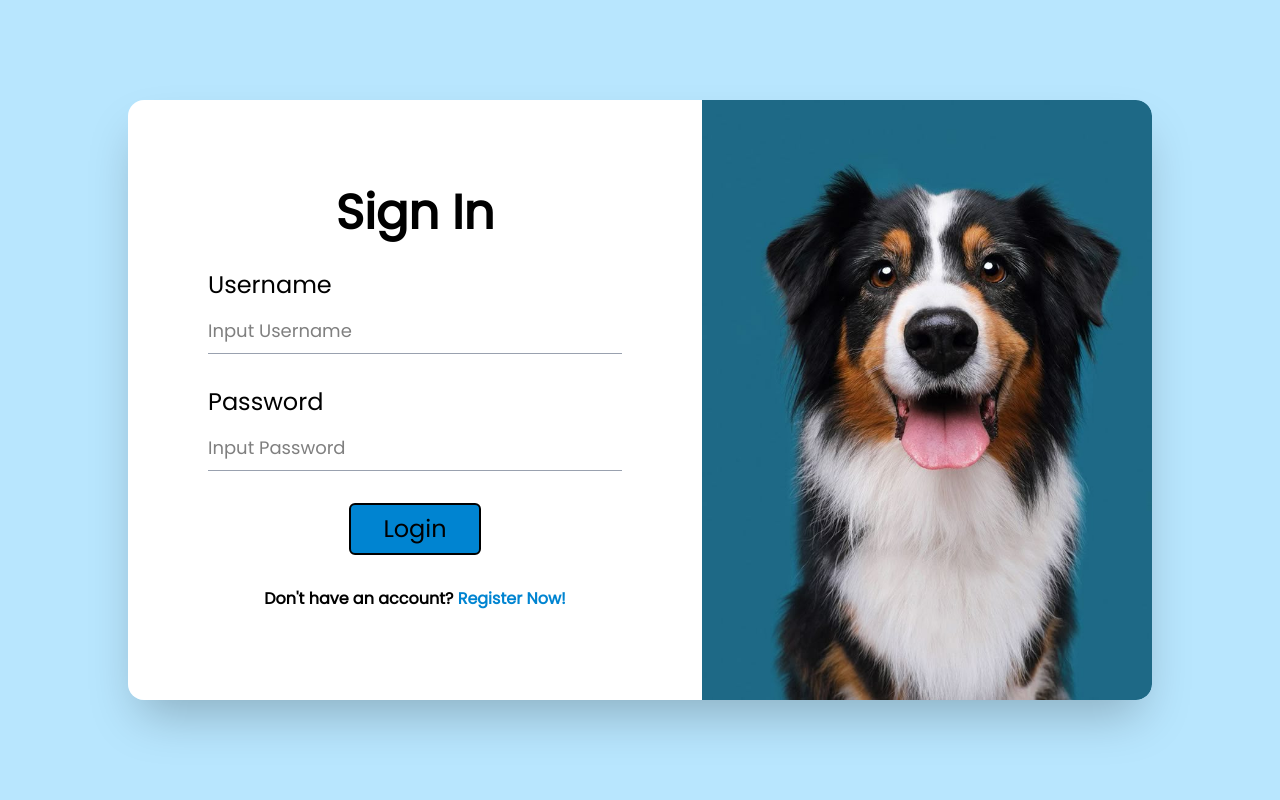
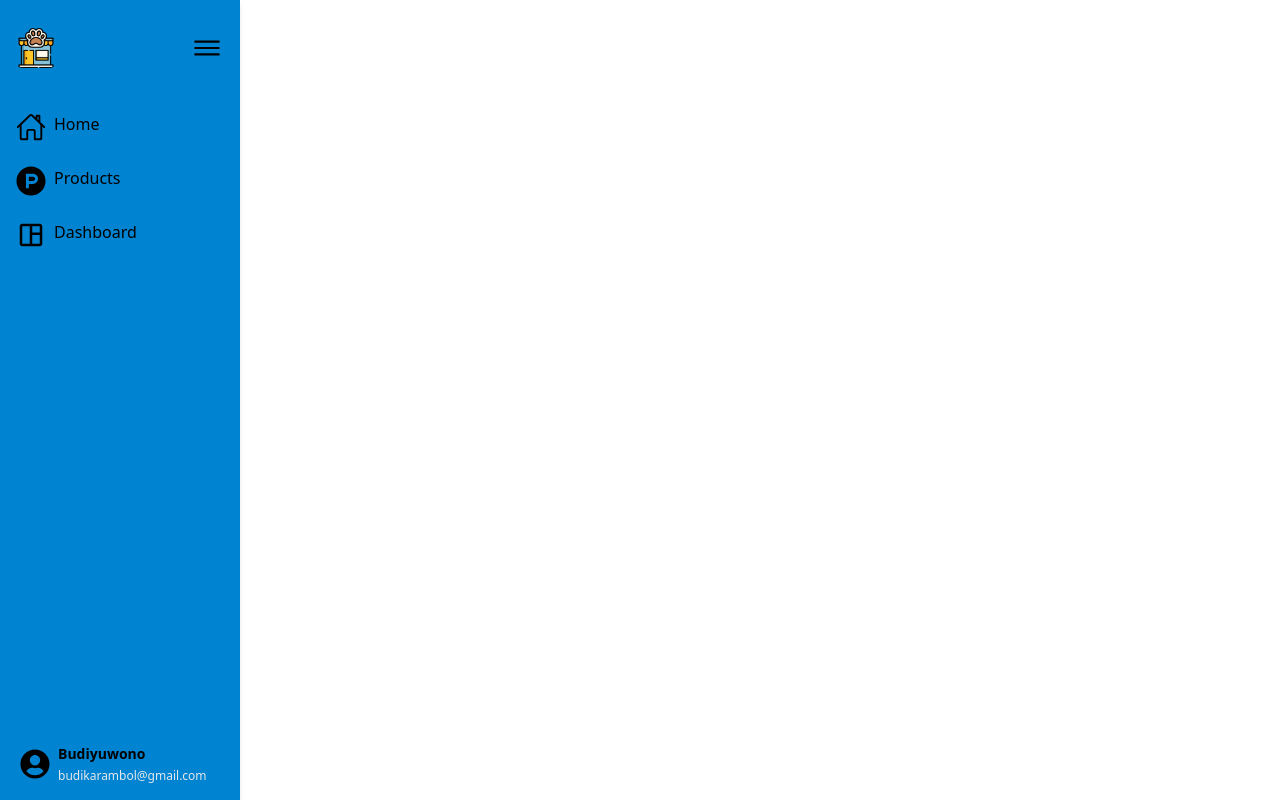
Before and after one commit to aknaaaaa/cemoets-pets, a React (Vite) app: page / in a window 1280 px wide. Built offline with nearby package versions, Linux system fonts and the light colour scheme.

Commit message:
Add files via upload

```diff
--- a/src/App.tsx
+++ b/src/App.tsx
@@ -1,8 +1,9 @@
 import SignIn from "./Components/SignIn";
 import SignUp from "./Components/SignUp";
+import Sidebar from "./Components/Sidebar";
 
 function App() {
-  return <SignUp />;
+  return <Sidebar />;
 }
 
 export default App;
--- /dev/null
+++ b/src/Components/Sidebar.tsx
@@ -0,0 +1,86 @@
+import { useState } from "react";
+import logo from "../assets/pet-shop.png";
+import { IoIosMenu } from "react-icons/io";
+import { IoHomeOutline } from "react-icons/io5";
+import { FaProductHunt } from "react-icons/fa";
+import { MdOutlineSpaceDashboard } from "react-icons/md";
+import { FaUserCircle } from "react-icons/fa";
+
+const menuItems = [
+  {
+    icons: <IoHomeOutline size={30} />,
+    label: "Home",
+  },
+  {
+    icons: <FaProductHunt size={30} />,
+    label: "Products",
+  },
+  {
+    icons: <MdOutlineSpaceDashboard size={30} />,
+    label: "Dashboard",
+  },
+];
+
+function Sidebar() {
+  const [open, setOpen] = useState(true);
+
+  return (
+    <nav
+      className={`shadow-md h-screen p-2 bg-sky-600 flex flex-col justify-between duration-500 ${
+        open ? "w-60" : "w-16"
+      }`}
+    >
+      <div>
+        <div className="px-2 py-2 h-20 flex items-center">
+          <img
+            src={logo}
+            alt="Logo"
+            className={`rounded-md transition-all duration-500 ${
+              open ? "w-10 mr-auto" : "w-0"
+            }`}
+          />
+          <IoIosMenu
+            size={34}
+            className={`cursor-pointer transition-all ${
+              open ? "ml-auto" : "ml-0"
+            }duration-500`}
+            onClick={() => setOpen(!open)}
+          />
+        </div>
+
+        <ul className="mt-4">
+          {menuItems.map((item, index) => (
+            <li
+              key={index}
+              className="px-2 py-2 my-2 hover:bg-sky-800 rounded-md duration-300 cursor-pointer flex gap-2"
+            >
+              <div>{item.icons}</div>
+              <p
+                className={`duration-500 overflow-hidden transition-all ${
+                  !open ? "w-0 translate-x-24" : "w-auto"
+                }`}
+              >
+                {item.label}
+              </p>
+            </li>
+          ))}
+        </ul>
+      </div>
+
+      {/* Footer */}
+      <div className="flex items-center gap-2 px-3 py-2">
+        <FaUserCircle size={30} />
+        <div
+          className={`leading-5 overflow-hidden transition-all duration-500 ${
+            !open ? "w-0 translate-x-14" : "w-auto"
+          }`}
+        >
+          <p className="text-sm font-semibold">Budiyuwono</p>
+          <span className="text-xs text-gray-200">budikarambol@gmail.com</span>
+        </div>
+      </div>
+    </nav>
+  );
+}
+
+export default Sidebar;
```
